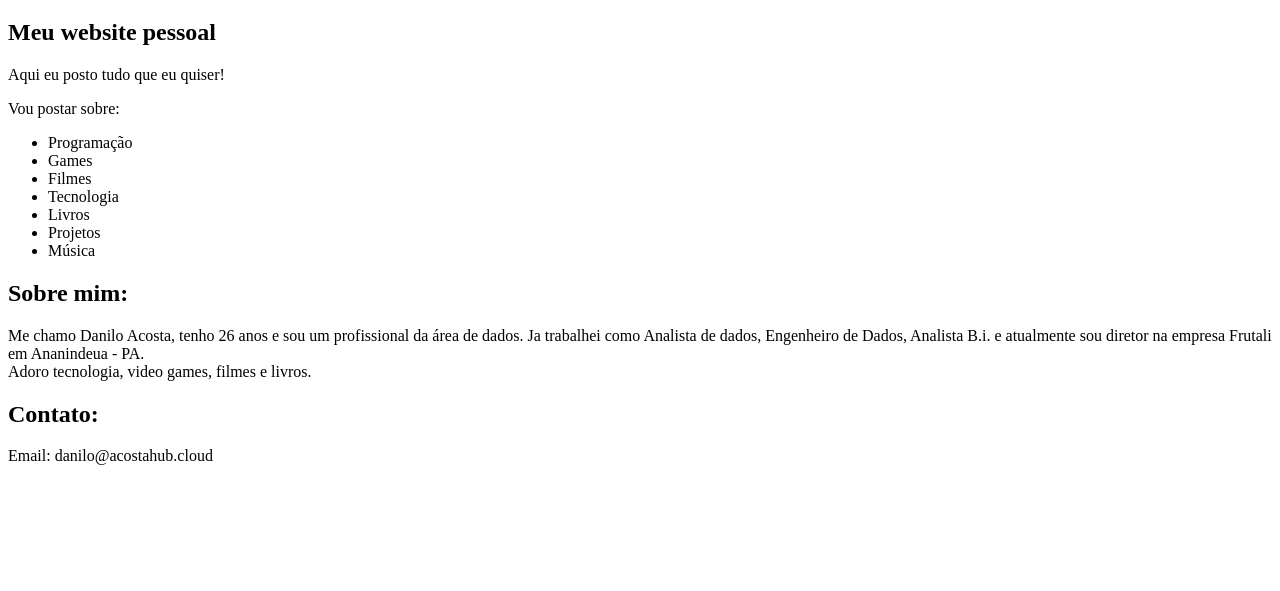
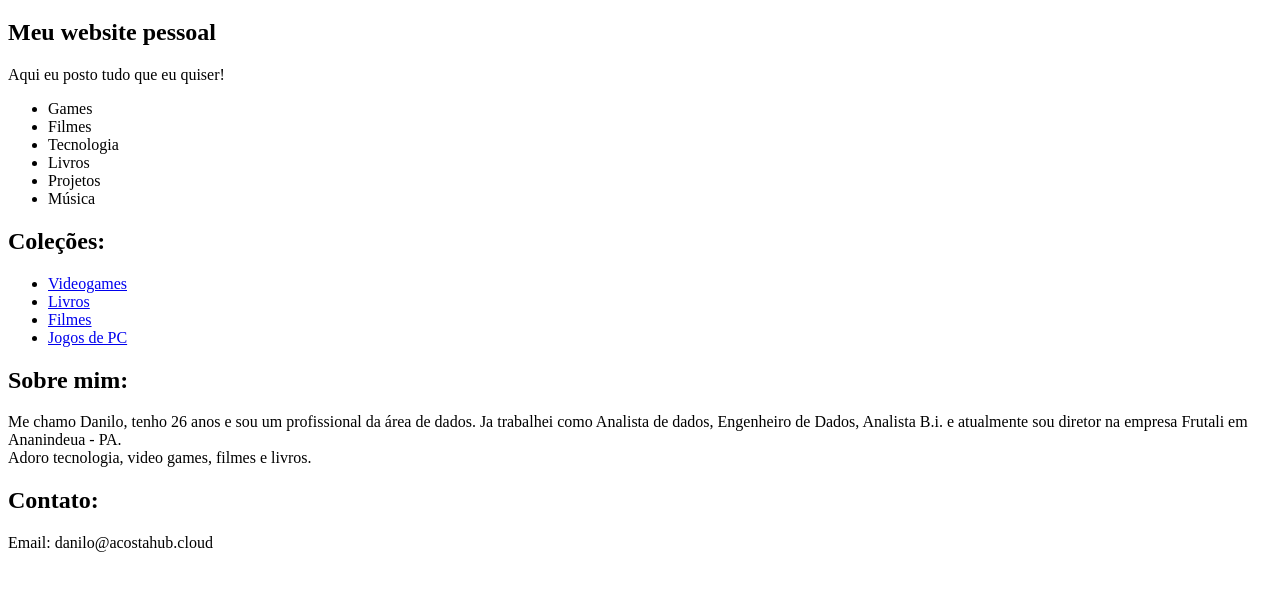
Before and after one commit to acostadanilo23/acostahub, a plain HTML site: page index.html in a window 1280 px wide. Shown: the part 61-652 px from the top of the page. Drawn offline with Linux system fonts and the light colour scheme.

Commit message:
chore: criação e preparação de arquivos.

```diff
--- a/index.html
+++ b/index.html
@@ -14,9 +14,7 @@
     <h2>Meu website pessoal</h2>
 
     <p>Aqui eu posto tudo que eu quiser!</p>
-    <p>Vou postar sobre:</p>
     <ul>
-        <li>Programação</li>
         <li>Games</li>
         <li>Filmes</li>
         <li>Tecnologia</li>
@@ -25,8 +23,17 @@
         <li>Música</li>
     </ul>
 
+    <h2>Coleções:</h2>
+    <ul>
+        <li><a href="pages/colecoes/index.html">Videogames</a></li>
+        <li><a href="pages/colecoes/index.html">Livros</a></li>
+        <li><a href="pages/colecoes/index.html">Filmes</a></li>
+        <li><a href="pages/colecoes/index.html">Jogos de PC</a></li>
+    </ul>
+
+
     <h2>Sobre mim:</h2>
-    <p>Me chamo Danilo Acosta, tenho 26 anos e sou um profissional da área de dados. Ja trabalhei como Analista de
+    <p>Me chamo Danilo, tenho 26 anos e sou um profissional da área de dados. Ja trabalhei como Analista de
         dados, Engenheiro de Dados, Analista B.i. e atualmente sou diretor na empresa Frutali em Ananindeua - PA.
         <br>
         Adoro tecnologia, video games, filmes e livros.
@@ -34,6 +41,9 @@
 
     <h2>Contato:</h2>
     <p>Email: danilo@acostahub.cloud</p>
+
+
+
 </body>
 
 </html>
```
Also changed, not shown: pages/colecoes/index.html (added, +35 -0 lines), pages/blog/index.html (added), pages/colecoes/Wii.html (added), pages/colecoes/consoles.html (added), pages/colecoes/filmes.html (added), pages/colecoes/jogos-pc.html (added), pages/colecoes/livros.html (added), pages/colecoes/n64.html (added), pages/colecoes/ps1.html (added), pages/colecoes/ps2.html (added), pages/colecoes/ps3.html (added), pages/colecoes/ps4.html (added), pages/colecoes/xbox.html (added), pages/opinioes/index.html (added), 1 more files.
